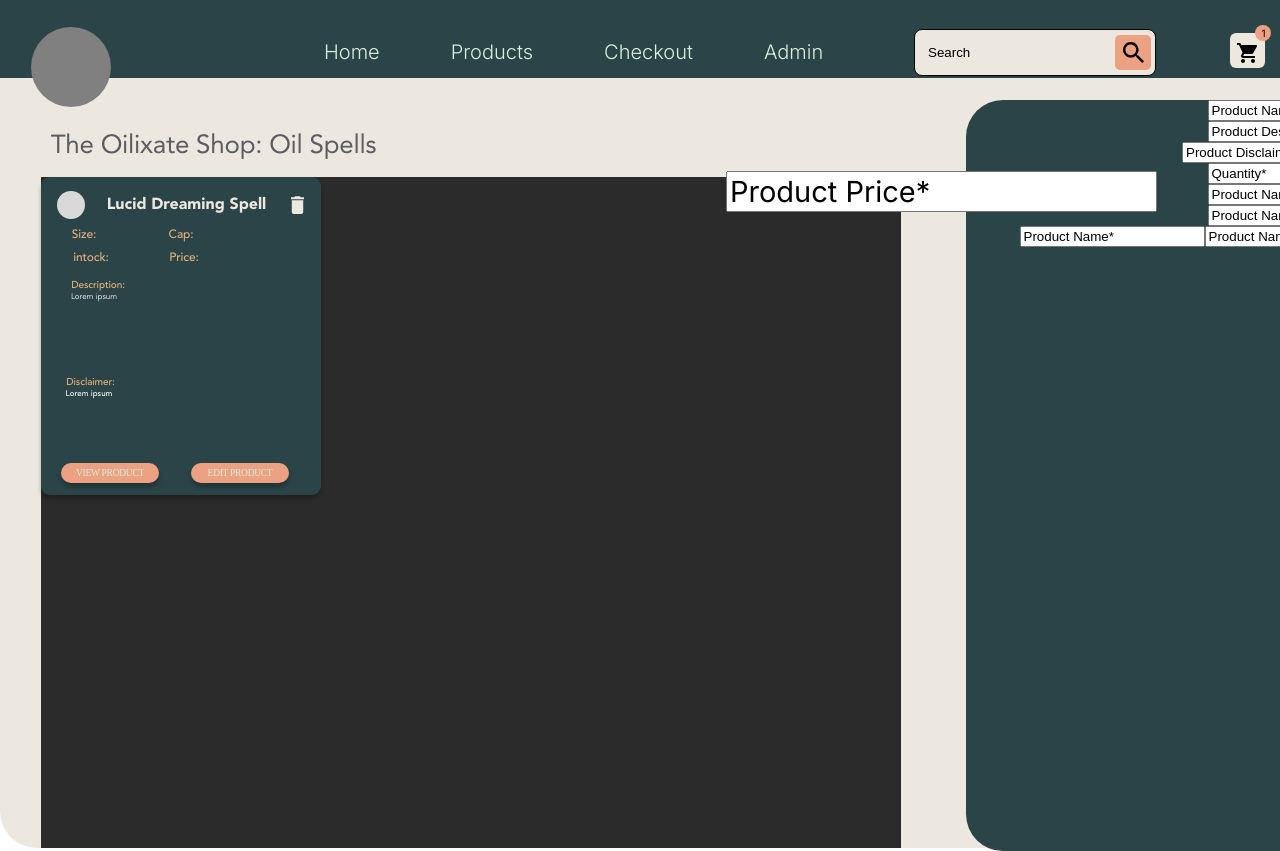
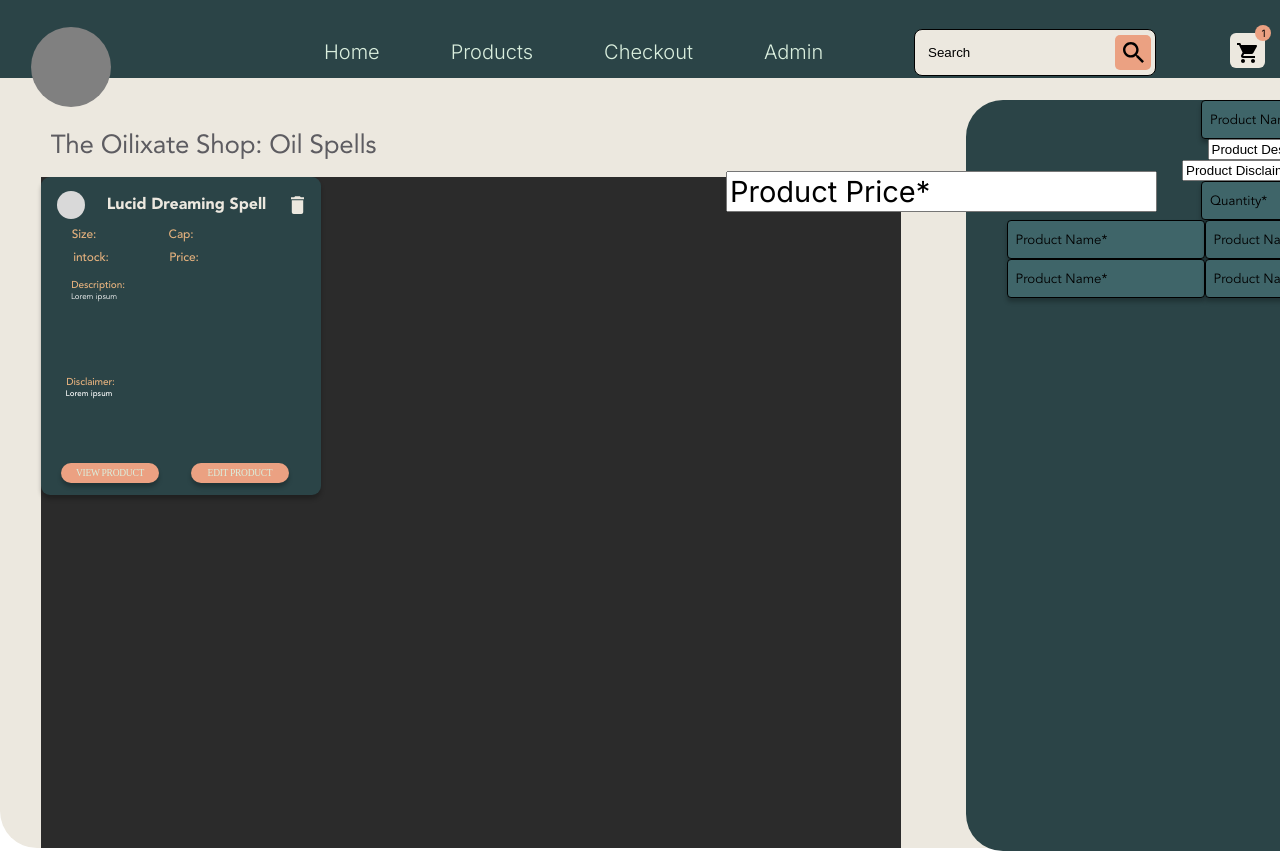
Before and after one commit to Tsebo200/Oilixate, a React (Create React App) app in the folder client/: page /Admin in a window 1280 px wide. Shown: the top 851 px of the page. Built offline with nearby package versions, Linux system fonts and the light colour scheme.

Commit message:
Styled 90% of the text input fields

```diff
--- a/client/src/index.css
+++ b/client/src/index.css
@@ -1912,6 +1912,8 @@ color: #ECE8DF;
   cursor: pointer;
 }
 
+/* Form Conatiner */
+
 .add-product-container{
   position: relative;
   width: 477px;
@@ -1922,6 +1924,15 @@ color: #ECE8DF;
   border-radius: 37px;
 }
 
-.product-name{
-
-}
+input[type="text"].product-name{
+  padding: 8px;
+  box-sizing: border-box;
+  width: 198px;
+  height: 39px;
+  color: #D1E9E3;
+  background: #3F6569;
+  font-family: avenirBook;
+  border: 0.4px solid #000000;
+  box-shadow: 0px 4px 4px rgba(0, 0, 0, 0.25);
+  border-radius: 4px;
+}
```
